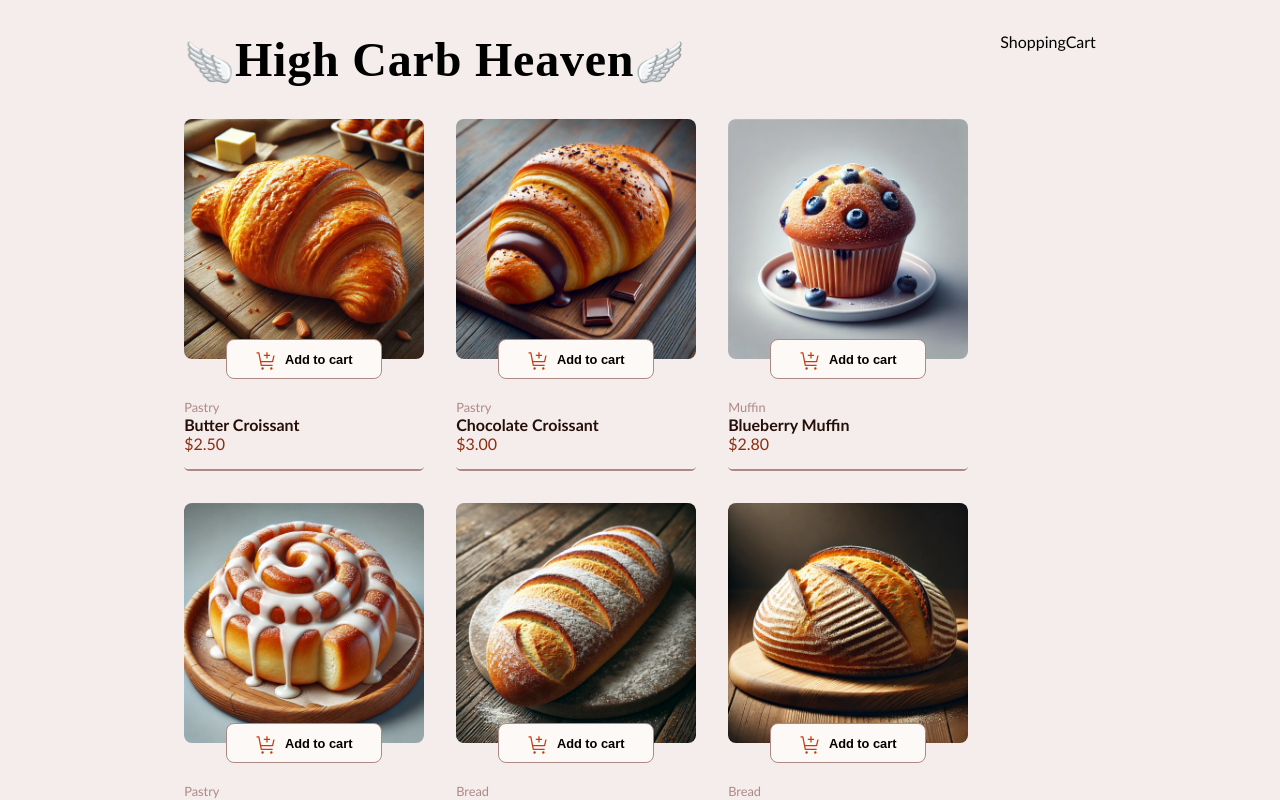
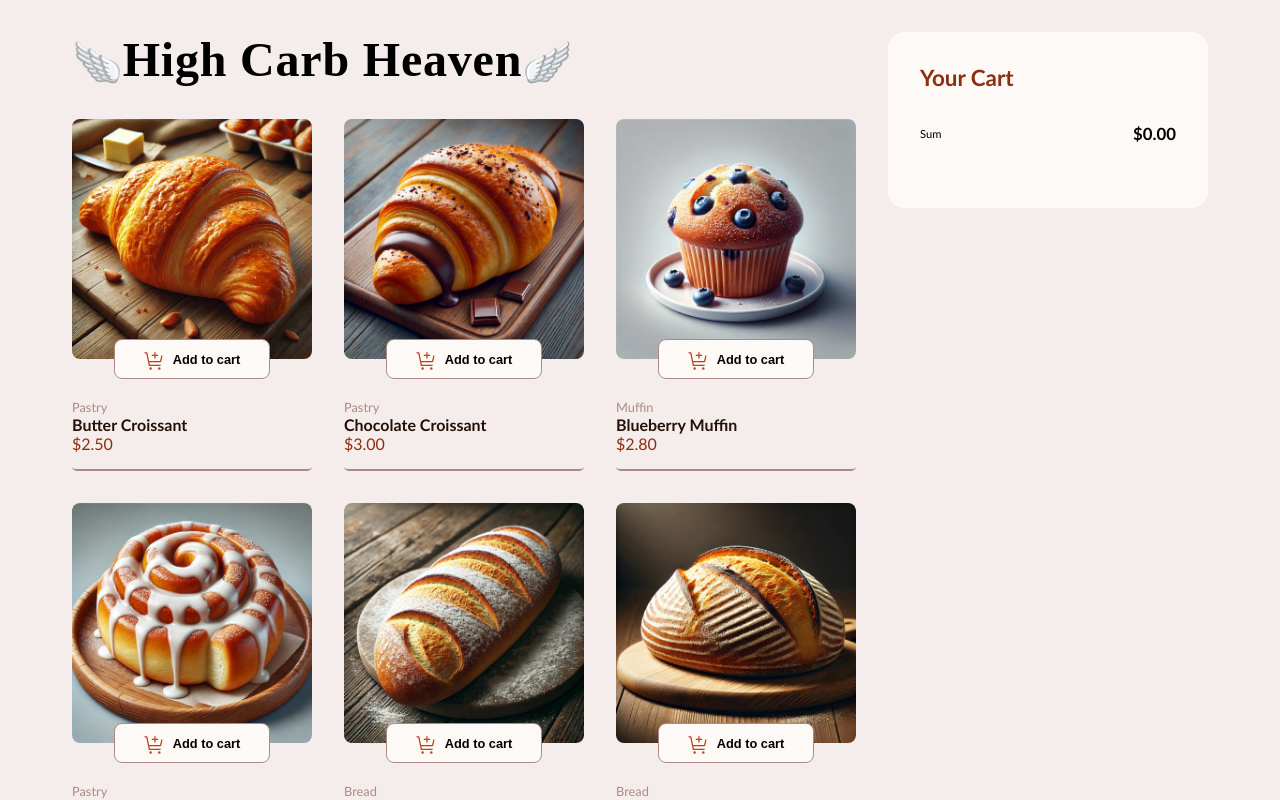
Before and after one commit to MartinusAaD/bakery-workshop, a React (Vite) app: page / in a window 1280 px wide. Shown: the top 800 px of the page. Built offline with nearby package versions, Linux system fonts and the light colour scheme.

Commit message:
Added shopping cart logic

```diff
--- a/src/App.jsx
+++ b/src/App.jsx
@@ -19,7 +19,7 @@ function App() {
           setAddToCartButtonActive={setAddToCartButtonActive}
         />
       </section>
-      <ShoppingCart />
+      <ShoppingCart cartContent={cartContent} setCartContent={setCartContent} />
     </>
   );
 }
--- a/src/components/ShoppingCart/ShoppingCart.jsx
+++ b/src/components/ShoppingCart/ShoppingCart.jsx
@@ -1,7 +1,54 @@
 import styles from "./ShoppingCart.module.css";
+import menuArray from "../../assets/data";
+import { useState } from "react";
 
-const ShoppingCart = () => {
-  return <div>ShoppingCart</div>;
+const ShoppingCart = ({ cartContent, setCartContent }) => {
+  const [orderSumTotal, setOrderSumTotal] = useState(0);
+
+  return (
+    <div className={styles.cart}>
+      <h1>Your Cart</h1>
+      <ul>
+        {menuArray.map((item, index) => {
+          for (const cartItem of cartContent) {
+            if (cartItem.menuItemNum === item.id) {
+              return (
+                <li className={styles.cartItem} key={index}>
+                  <div className={styles.cartItemNamePriceWrapper}>
+                    <p className={styles.cartItemName}>{item.name}</p>
+                    <div className={styles.cartItemPriceWrapper}>
+                      <span className={styles.cartItemQty}>{cartItem.qty}</span>
+                      <span className={styles.cartItemAt}>@</span>
+                      <span className={styles.cartItemPrice}>
+                        {item.price.toFixed(2)}
+                      </span>
+                      <span className={styles.cartItemPartSum}>
+                        {(item.price * cartItem.qty).toFixed(2)}
+                      </span>
+                    </div>
+                  </div>
+                  <button
+                    className={styles.removeCartItemButton}
+                    onClick={() => {
+                      handleRemoveCartItem(cartContent.indexOf(cartItem));
+                    }}
+                  >
+                    <img src="images/icon-remove-item.svg" alt="" />
+                  </button>
+                </li>
+              );
+            }
+          }
+        })}
+        <li className={styles.orderTotalLi}>
+          <span>Sum</span>
+          <span className={styles.orderTotalSum}>
+            {orderSumTotal.toFixed(2)}
+          </span>
+        </li>
+      </ul>
+    </div>
+  );
 };
 
 export default ShoppingCart;
```
